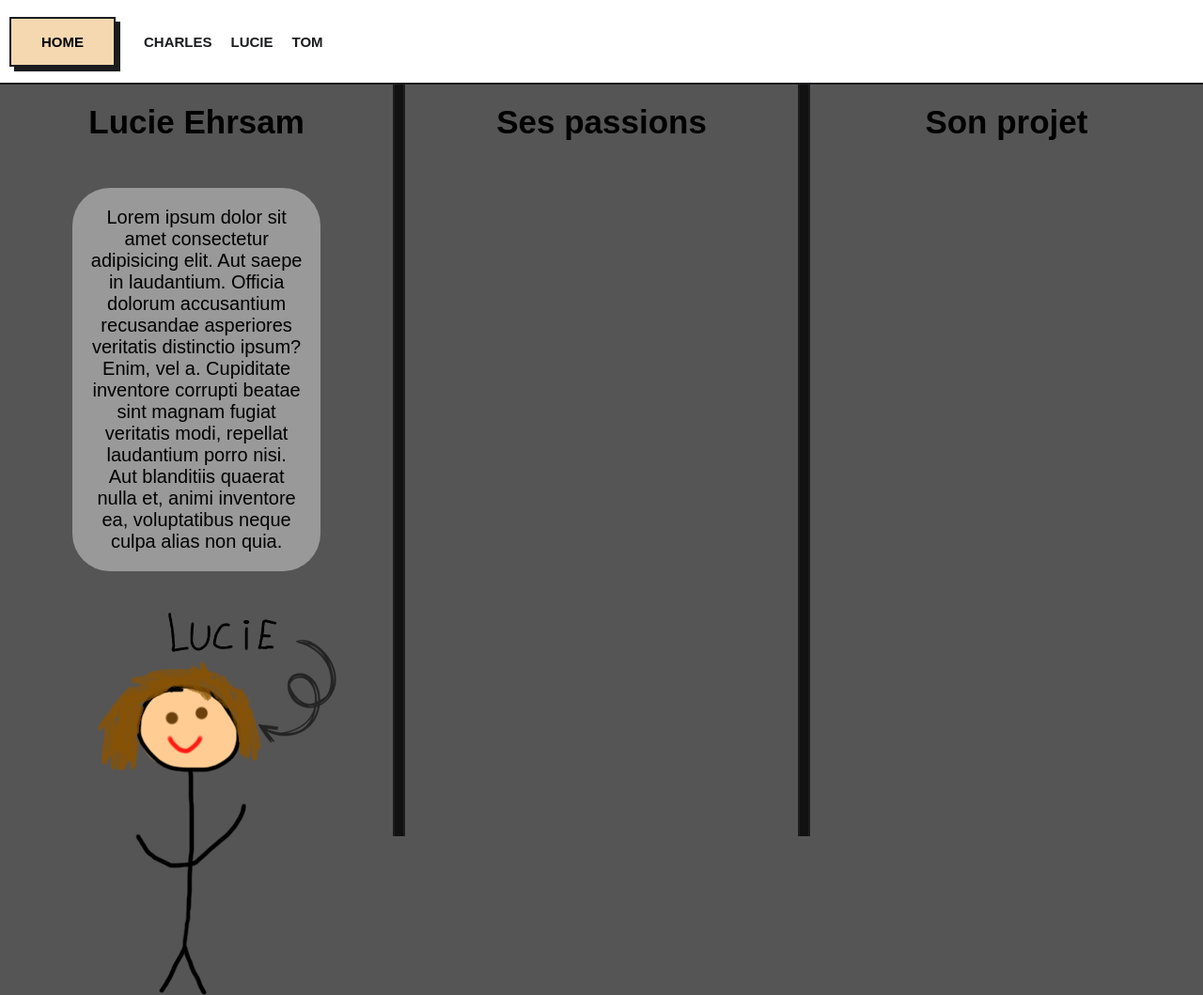
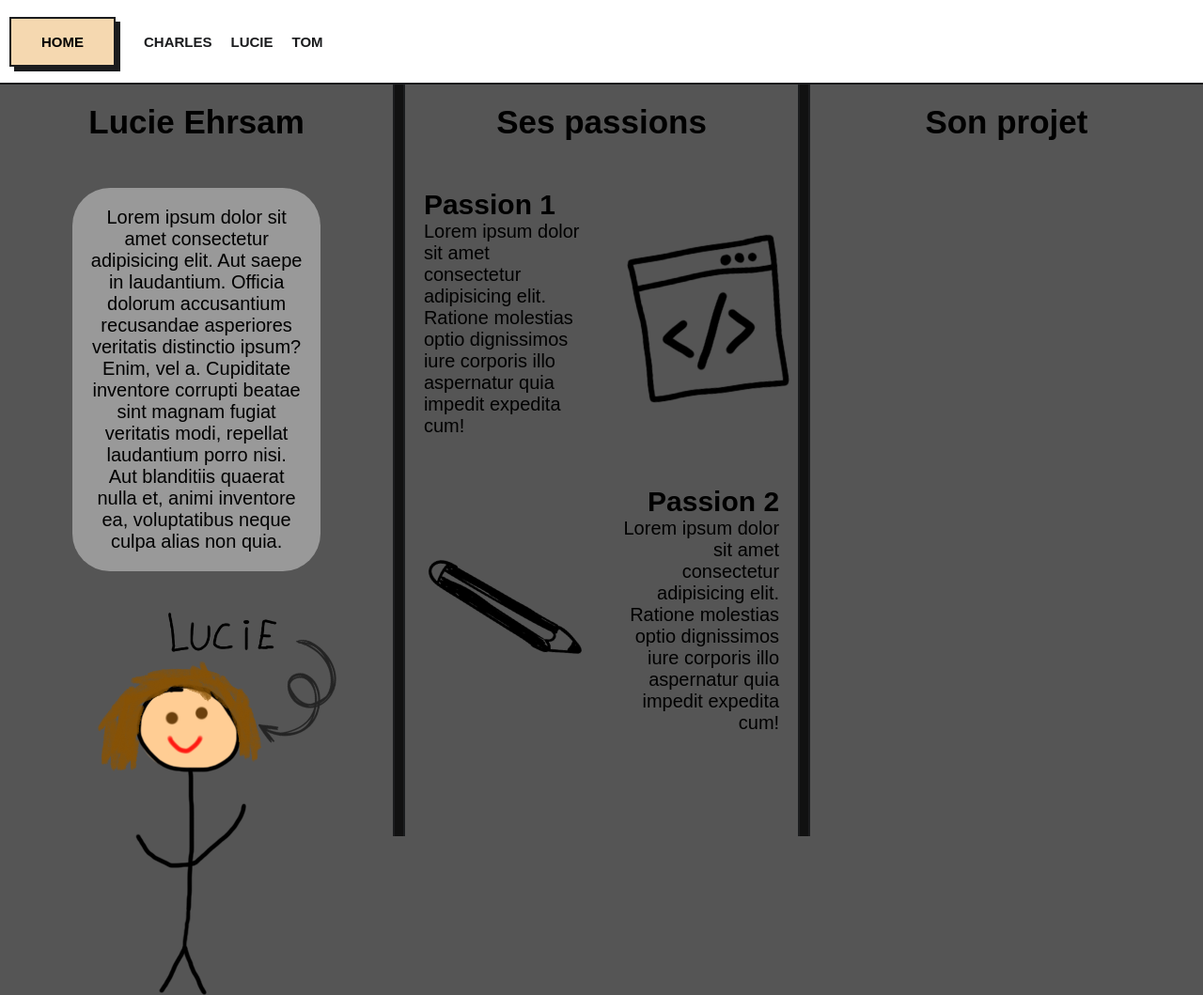
Before and after one commit to ByKrewz/Projet-W1-Git-Github, a plain HTML site: page tom/lucie.html in a window 1280 px wide. Shown: the whole page at 94% size. Drawn offline with Linux system fonts and the light colour scheme.

Commit message:
🚧 main structure 2/3

```diff
--- a/tom/lucie.html
+++ b/tom/lucie.html
@@ -34,6 +34,24 @@
         <span class="splitter"></span>
         <div class="mid">
             <h2>Ses passions</h2>
+            <div class="midone">
+                <div class="midoneLeft">
+                    <h3>Passion 1</h3>
+                    <p>Lorem ipsum dolor sit amet consectetur adipisicing elit. Ratione molestias optio dignissimos iure corporis illo aspernatur quia impedit expedita cum!</p>
+                </div>
+                <div class="midoneRight">
+                    <img class="code" src="image/code.png" alt="code pictogram">
+                </div>
+            </div>
+            <div class="midtwo">
+                <div class="midtwoLeft">
+                    <img class="pencil" src="image/pencil.png" alt="pencil">
+                </div>
+                <div class="midtwoRight">
+                    <h3>Passion 2</h3>
+                    <p>Lorem ipsum dolor sit amet consectetur adipisicing elit. Ratione molestias optio dignissimos iure corporis illo aspernatur quia impedit expedita cum!</p>
+                </div>
+            </div>
         </div>
         <span class="splitter"></span>
         <div class="right">
--- a/tom/style.css
+++ b/tom/style.css
@@ -89,3 +89,73 @@ h1,h2{
         transform: rotate(0deg);
     }
 }
+
+.midone, .midtwo{
+    width: 100%;
+    height: 35%;
+    display: flex;
+    justify-content: space-between;
+    align-items: center;
+}
+
+
+.midoneLeft, .midoneRight, .midtwoLeft, .midtwoRight{
+    width: 45%;
+    height: fit-content;
+    font-size: 20px;
+
+}
+
+.midtwoLeft, .midoneRight{
+    display: flex;
+    justify-content: center;
+}
+
+.midtwoRight{
+    text-align: right;
+}
+
+h3{
+    font-size: 30px;
+}
+
+.pencil{
+    width: 180px;
+    height: auto;
+    animation: pencil 1.5s infinite;
+}
+
+.code{
+    width: 200px;
+    height: auto;
+    animation: code 1.5s infinite;
+}
+
+@keyframes pencil {
+    from {
+        transform: rotate(-130deg);
+    }
+    50%{
+        transform: rotate(-122deg);
+    }
+    70%{
+        transform: rotate(-122deg);
+    }
+    to {
+        transform: rotate(-130deg);
+    }
+}
+@keyframes code {
+    from {
+        transform: rotate(0deg);
+    }
+    50%{
+        transform: rotate(-10deg);
+    }
+    70%{
+        transform: rotate(-10deg);
+    }
+    to {
+        transform: rotate(0deg);
+    }
+}
```
Also changed, not shown: tom/image/code.png (added), tom/image/pencil.png (added).
